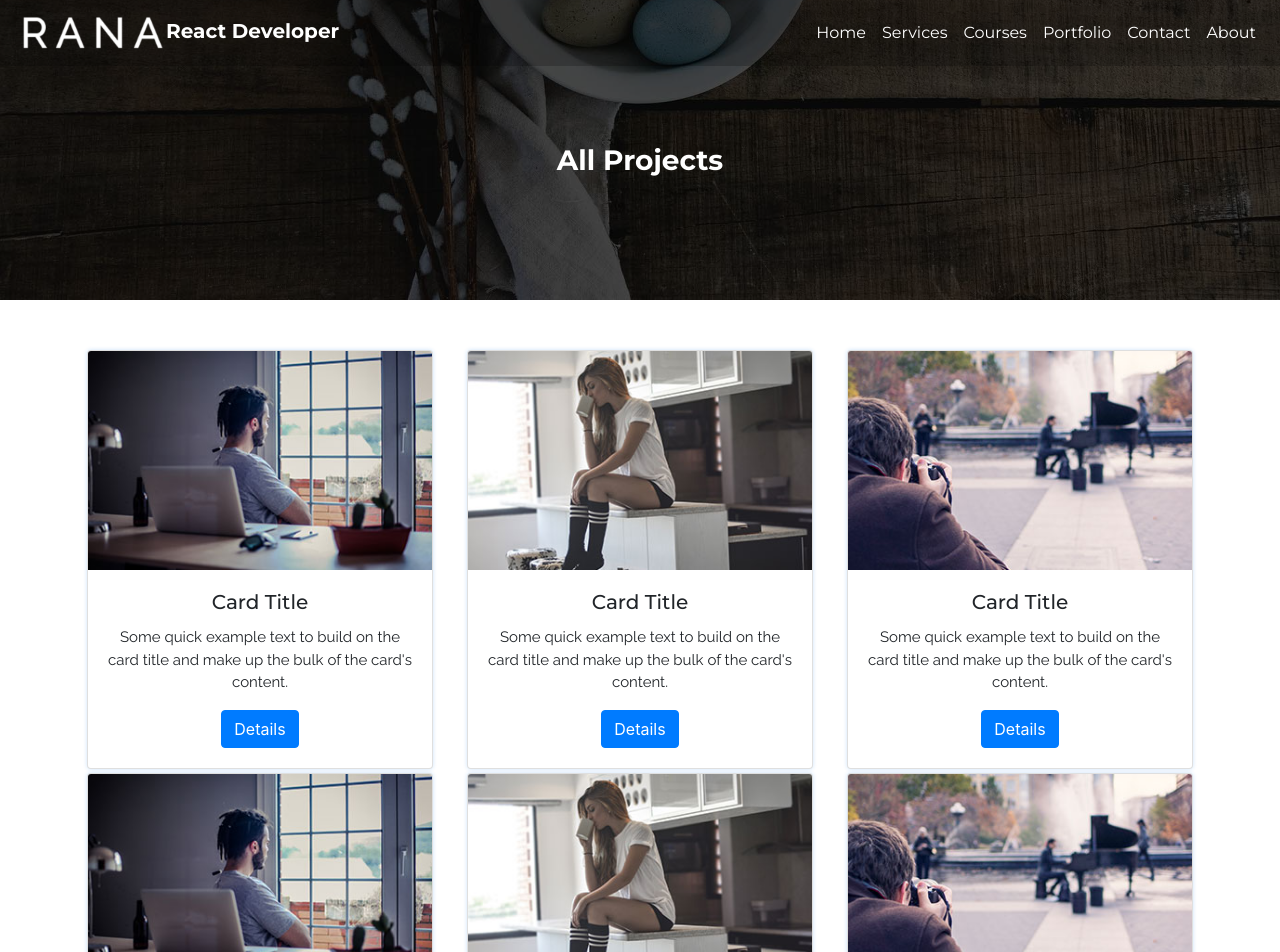
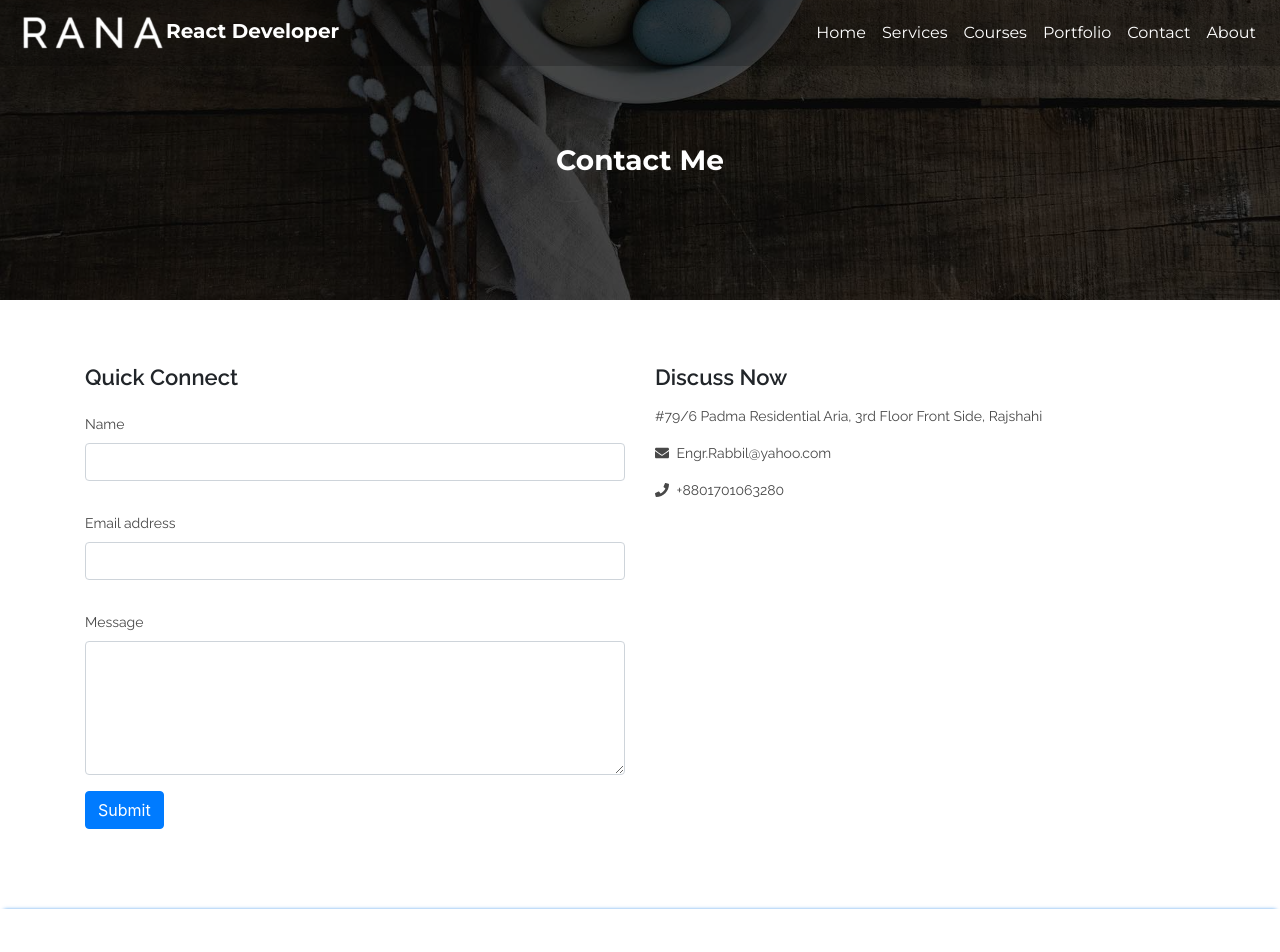
Before and after one commit to iamtheasad/user, a React (Create React App) app: page / in a window 1280 px wide. Shown: the top 952 px of the page. Built offline with nearby package versions, Linux system fonts and the light colour scheme.

Commit message:
ContactPage Component Added

```diff
--- a/src/App.js
+++ b/src/App.js
@@ -1,10 +1,12 @@
 import React from 'react';
 import PortfolioPage from "./pages/PortfolioPage";
+import ContactSection from "./components/ContactSection/ContactSection";
+import ContactPage from "./pages/ContactPage";
 
 function App() {
     return (
         <div>
-          <PortfolioPage/>
+          <ContactPage/>
         </div>
     );
 }
--- a/src/asset/css/custom.css
+++ b/src/asset/css/custom.css
@@ -77,7 +77,7 @@
     font-family: 'Raleway', sans-serif;
     font-size: 14px;
     font-weight: 400;
-    color: #333;
+    color: #484848;
 }
 
 .navTitle {
@@ -158,7 +158,7 @@
 .des {
     font-family: 'Raleway', sans-serif;
     font-size: 16px;
-    color: #333;
+    color: #484848;
     font-weight: 400;
     line-height: 1.9;
 }
@@ -292,7 +292,7 @@
 
 .courseDetails:hover {
     text-decoration: none;
-    color: #333;
+    color: #484848;
 }
 
 /* Courses Component End */
@@ -316,7 +316,7 @@
     font-family: 'Raleway', sans-serif;
     font-weight: 400;
     font-size: 16px;
-    color: #333;
+    color: #484848;
 }
 
 .playBtn {
@@ -366,11 +366,11 @@
 
 .socialLink:hover {
     text-decoration: none;
-    color: #333;
+    color: #484848;
 }
 
 .footerLink {
-    color: #333;
+    color: #484848;
     font-weight: 400;
     font-size: 14px;
     font-family: 'Raleway', sans-serif;
@@ -423,3 +423,13 @@
 }
 
 /* PageTop Component End */
+
+
+/* ContactSection Component Start */
+.form-control:focus {
+    border-radius: 2px !important;
+    border-color: #0073e6 !important;
+    box-shadow: none !important;
+}
+
+/* ContactSection Component End */
--- /dev/null
+++ b/src/components/ContactSection/ContactSection.js
@@ -0,0 +1,50 @@
+import React, {Component, Fragment} from 'react';
+import {Button, Col, Container, Form, Row} from "react-bootstrap";
+import {FontAwesomeIcon} from "@fortawesome/react-fontawesome";
+import {faEnvelope, faPhone} from "@fortawesome/free-solid-svg-icons";
+
+class ContactSection extends Component {
+    render() {
+        return (
+            <Fragment>
+                <Container className="mt-5">
+                    <Row>
+                        <Col lg={6} md={6} sm={12}>
+                            <h1 className="serviceName">Quick Connect</h1>
+
+                            <Form>
+                                <Form.Group>
+                                    <Form.Label className="serviceDescription">Name</Form.Label>
+                                    <Form.Control type="text" />
+                                </Form.Group>
+                                <Form.Group>
+                                    <Form.Label className="serviceDescription">Email address</Form.Label>
+                                    <Form.Control type="email" />
+                                </Form.Group>
+                                <Form.Group>
+                                    <Form.Label className="serviceDescription">Message</Form.Label>
+                                    <Form.Control as="textarea" rows="5" />
+                                </Form.Group>
+
+                                <Button variant="primary" type="submit">
+                                    Submit
+                                </Button>
+                            </Form>
+                        </Col>
+                        <Col lg={6} md={6} sm={12}>
+                            <h1 className="serviceName">Discuss Now</h1>
+                            <p className="serviceDescription">#79/6 Padma Residential Aria, 3rd Floor Front Side,
+                                Rajshahi</p>
+                            <p className="serviceDescription"><span className="mr-1"><FontAwesomeIcon
+                                icon={faEnvelope}/></span> Engr.Rabbil@yahoo.com</p>
+                            <p className="serviceDescription"><span className="mr-1"><FontAwesomeIcon
+                                icon={faPhone}/></span> +8801701063280</p>
+                        </Col>
+                    </Row>
+                </Container>
+            </Fragment>
+        );
+    }
+}
+
+export default ContactSection;
--- /dev/null
+++ b/src/pages/ContactPage.js
@@ -0,0 +1,20 @@
+import React, {Component, Fragment} from 'react';
+import TopNavigation from "../components/TopNavigation/TopNavigation";
+import PageTop from "../components/PageTop/PageTop";
+import ContactSection from "../components/ContactSection/ContactSection";
+import Footer from "../components/Footer/Footer";
+
+class ContactPage extends Component {
+    render() {
+        return (
+            <Fragment>
+                <TopNavigation/>
+                <PageTop pagetitle="Contact Me"/>
+                <ContactSection/>
+                <Footer/>
+            </Fragment>
+        );
+    }
+}
+
+export default ContactPage;
```
